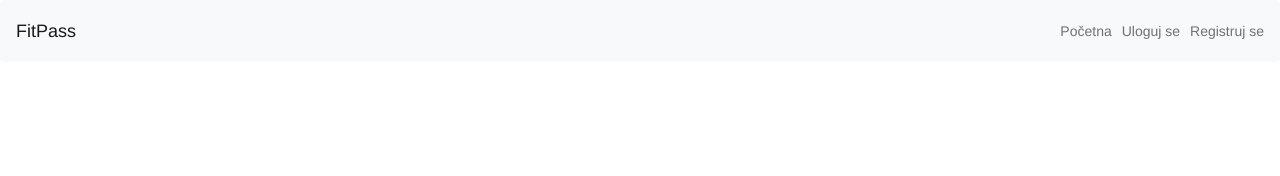
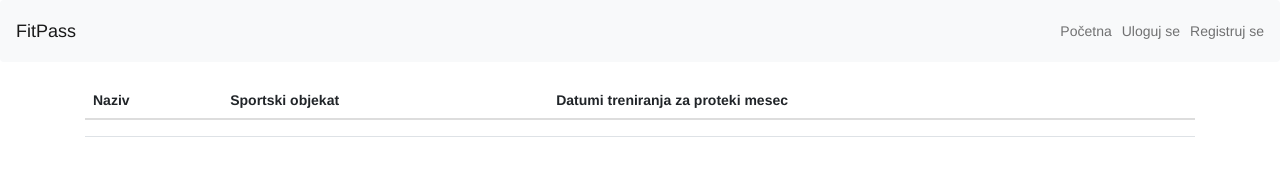
Before and after one commit to Sandra00/web-fitpass, a plain HTML site: page FitPass/WebContent/trainings.html in a window 1280 px wide. Drawn offline with nearby package versions, Linux system fonts and the light colour scheme; no server answers.

Commit message:
Make table

```diff
--- a/FitPass/WebContent/trainings.html
+++ b/FitPass/WebContent/trainings.html
@@ -52,6 +52,25 @@
 			</nav>
         </div>
 
+        <div id="app" class="container">
+		<table class="table">
+			<thead>
+			<tr>
+				<th>Naziv</th>
+				<th>Sportski objekat</th>
+				<th>Datumi treniranja za proteki mesec</th>
+			</tr>
+			</thead>
+			<tbody >
+				<tr>
+					<td></td>
+					<td></td>
+					<td></td>
+				</tr>
+			</tbody>
+		</table>
+	</div>
+
 
 
 
```
